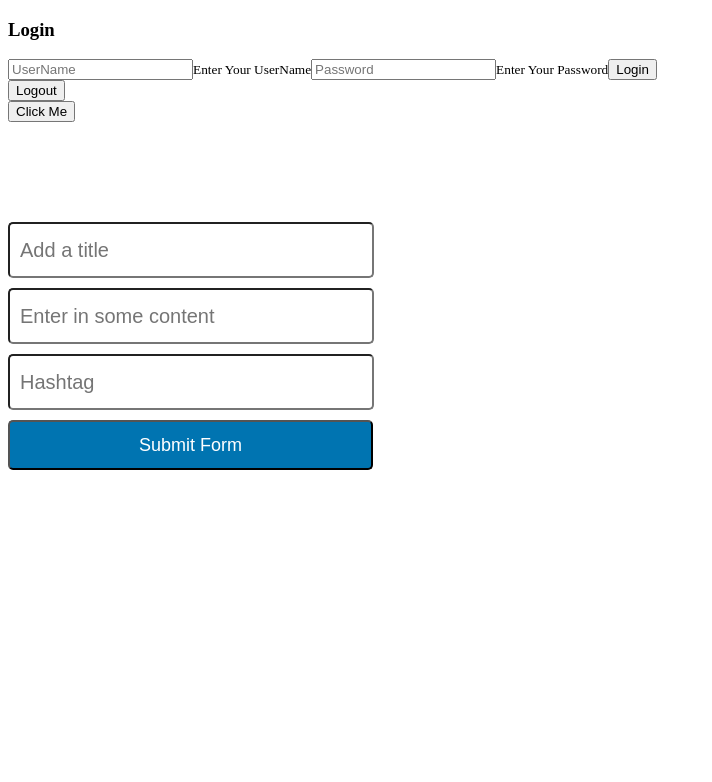
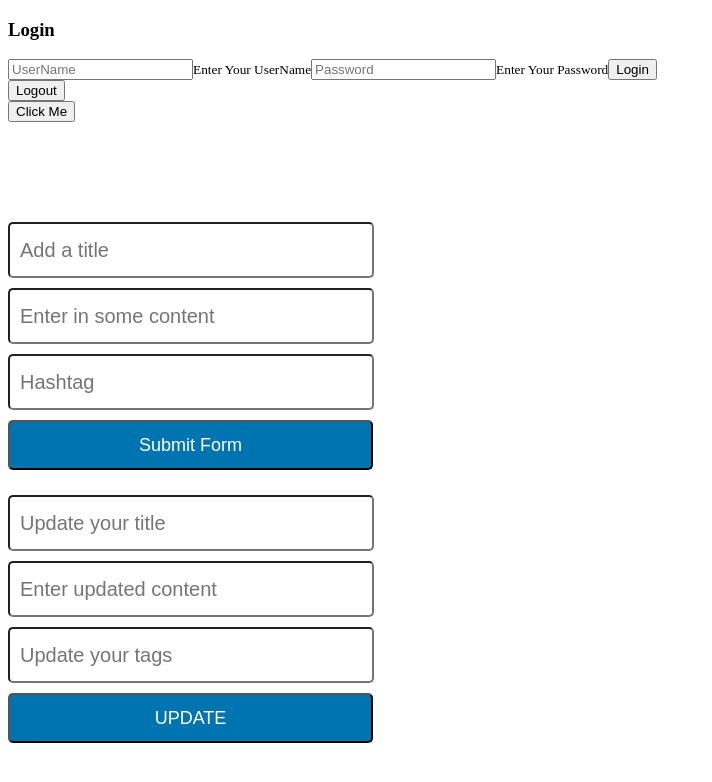
Before and after one commit to tpadilla10117/post-integration, a React (Create React App) app: page / in a window 1280 px wide. Shown: the top 782 px of the page, without its empty margins (0-712 px from the left). Built offline with nearby package versions, Linux system fonts and the light colour scheme.

Commit message:
created a form to update posts, and tested patch route for posts in postman

```diff
--- a/src/frontend/feature/postform.css
+++ b/src/frontend/feature/postform.css
@@ -29,3 +29,7 @@
     background-color: #0074b1;
     border-radius: 5px;
 }
+
+.update_form {
+    padding-top: 25px;
+}
--- a/src/frontend/feature/postform.jsx
+++ b/src/frontend/feature/postform.jsx
@@ -61,7 +61,18 @@ const CreateAPost = (props) => {
         const {data} = response;
 
         console.log("We created a post:", data)
+    };
+
+
+/* This is to update posts: */
+    const updatePostHandler = async(event) => {
+        event.preventDefault();
+
+
+
     }
+
+
 
     return (
         <div id="postform">
@@ -78,6 +89,16 @@ const CreateAPost = (props) => {
 
             </form>
 
+            <form onSubmit={updatePostHandler} className="update_form">
+                <input type="text" placeholder="Update your title" />
+                <input type ="text" placeholder="Enter updated content"/>
+                <input type="text" placeholder="Update your tags" />
+
+                <button type="submit">UPDATE</button>
+
+
+            </form>
+
 
         </div>
     );
```
